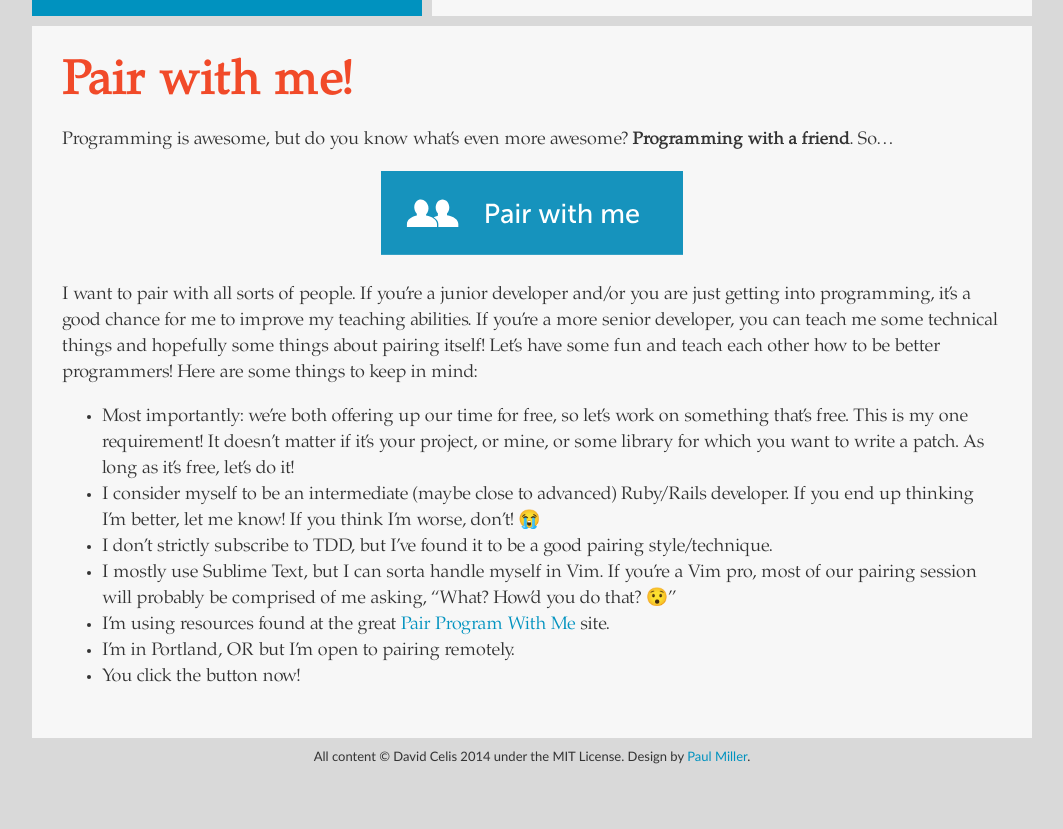
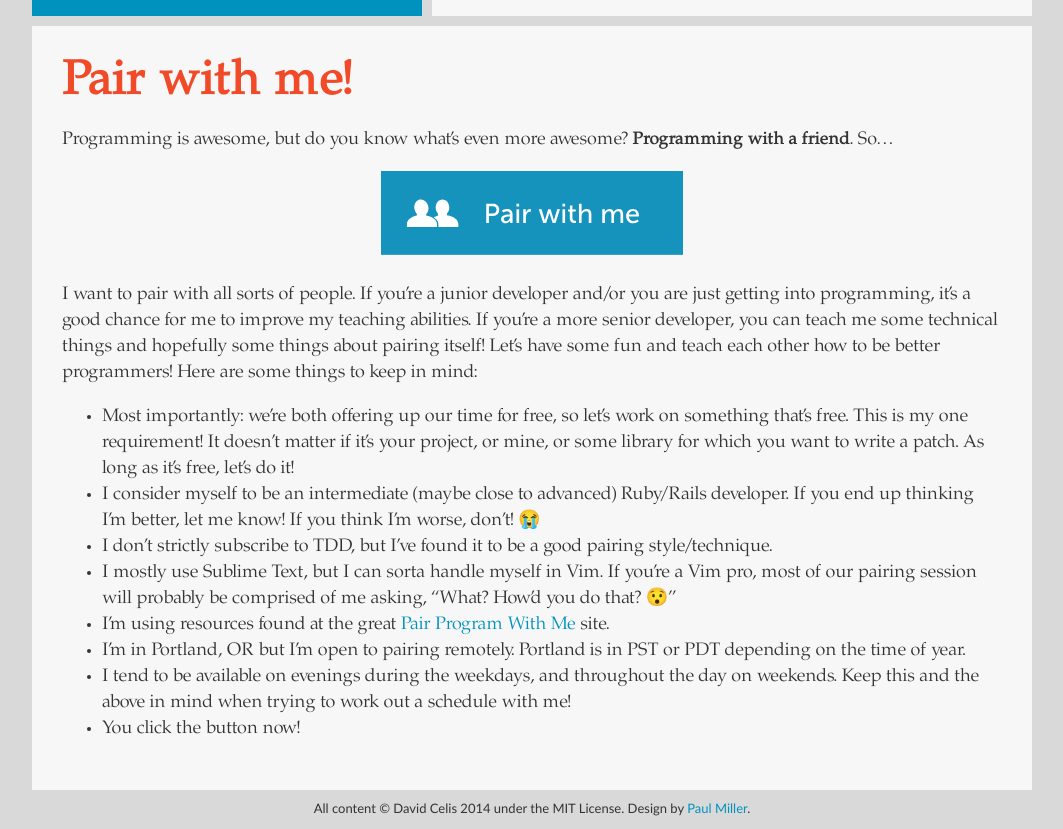
Before and after one commit to davidcelis/davidcelis.github.io, a Jekyll site: the page built from pairing/index.md, in a window 1280 px wide, cut to the strip 186-1015 px from the top of the page. Shown: the whole strip, without its empty margins (108-1171 px from the left). Built offline with Jekyll 4.4.1, drawn with Linux system fonts in a browser that asks for light colours; emoji names are drawn with the system emoji font; before the commit the page ends 963 px from its top, so only the background shows below that.

Commit message:
Time zones are hard
Signed-off-by: David Celis <me@davidcel.is>

```diff
--- a/pairing/index.md
+++ b/pairing/index.md
@@ -14,7 +14,8 @@ I want to pair with all sorts of people. If you're a junior developer and/or you
 * I don't strictly subscribe to TDD, but I've found it to be a good pairing style/technique.
 * I mostly use Sublime Text, but I can sorta handle myself in Vim. If you're a Vim pro, most of our pairing session will probably be comprised of me asking, "What? How'd you do that? :hushed:"
 * I'm using resources found at the great [Pair Program With Me][pair-program-with-me] site.
-* I'm in Portland, OR but I'm open to pairing remotely.
+* I'm in Portland, OR but I'm open to pairing remotely. Portland is in PST or PDT depending on the time of year.
+* I tend to be available on evenings during the weekdays, and throughout the day on weekends. Keep this and the above in mind when trying to work out a schedule with me!
 * You click the button now!
 
 [pair-program-with-me]: http://www.pairprogramwith.me/
```
